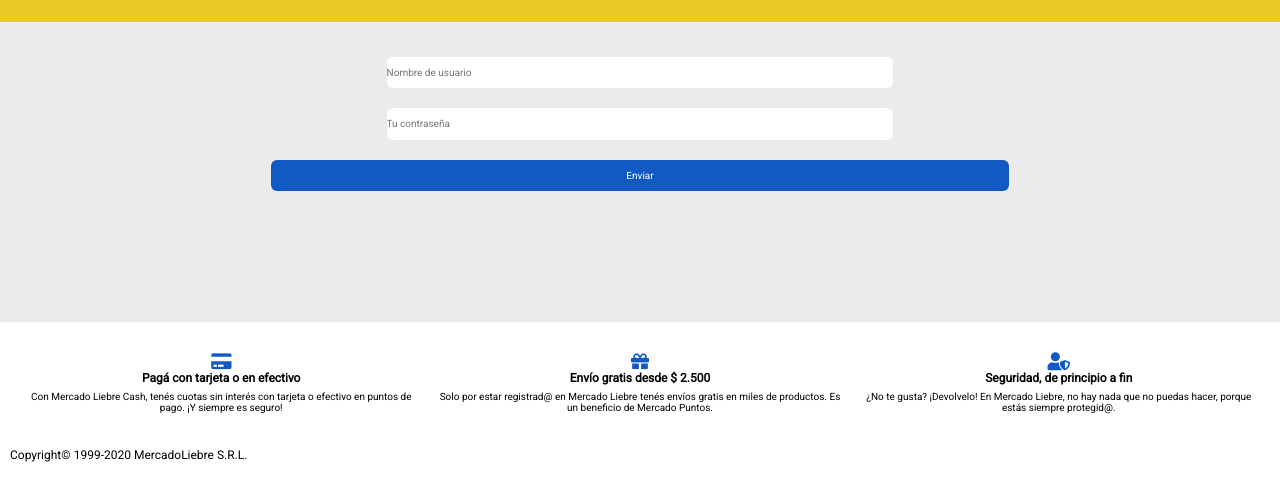
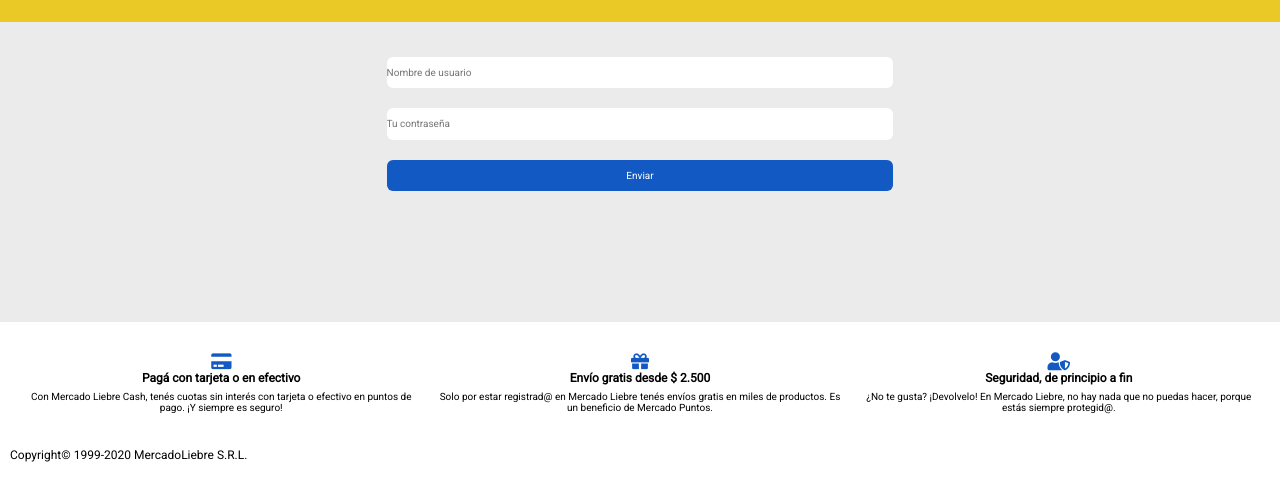
Before and after one commit to sebasla76/mercado-liebre-DH, a website: page views/login.html in a window 1280 px wide. Shown: the part 114-614 px from the top of the page. Drawn offline with Linux system fonts and the light colour scheme.

Commit message:
ancho botones del login arreglados

```diff
--- a/public/css/styles.css
+++ b/public/css/styles.css
@@ -373,7 +373,7 @@ footer{
 
 .form-login input{
     margin:20px auto;
-    width: 80%;
+    width: 70%;
     display:block;
     padding: 10px 0;
     font-size: 10px;
@@ -384,13 +384,12 @@ footer{
 
 .form-login button{
     margin:20px auto;
-    width: 80%;
+    width: 70%;
     display:block;
     padding: 10px 0;
     font-size: 10px;
     background-color:#1259c3;
     color: white;
-    width: 80%;
     border:none;
     border-radius: 6px;
     max-width: 750px;
@@ -410,10 +409,7 @@ footer{
     width:50%;
 }
 
-.form-input input{
-    width: 70%;
 
-}
 
 
 }
@@ -538,7 +534,7 @@ footer{
     color:rgb(4, 67, 87);
     }
 
-    .form-input input{
+    .form-input input,.form-input button{
         width: 55%;
 
     }
```
